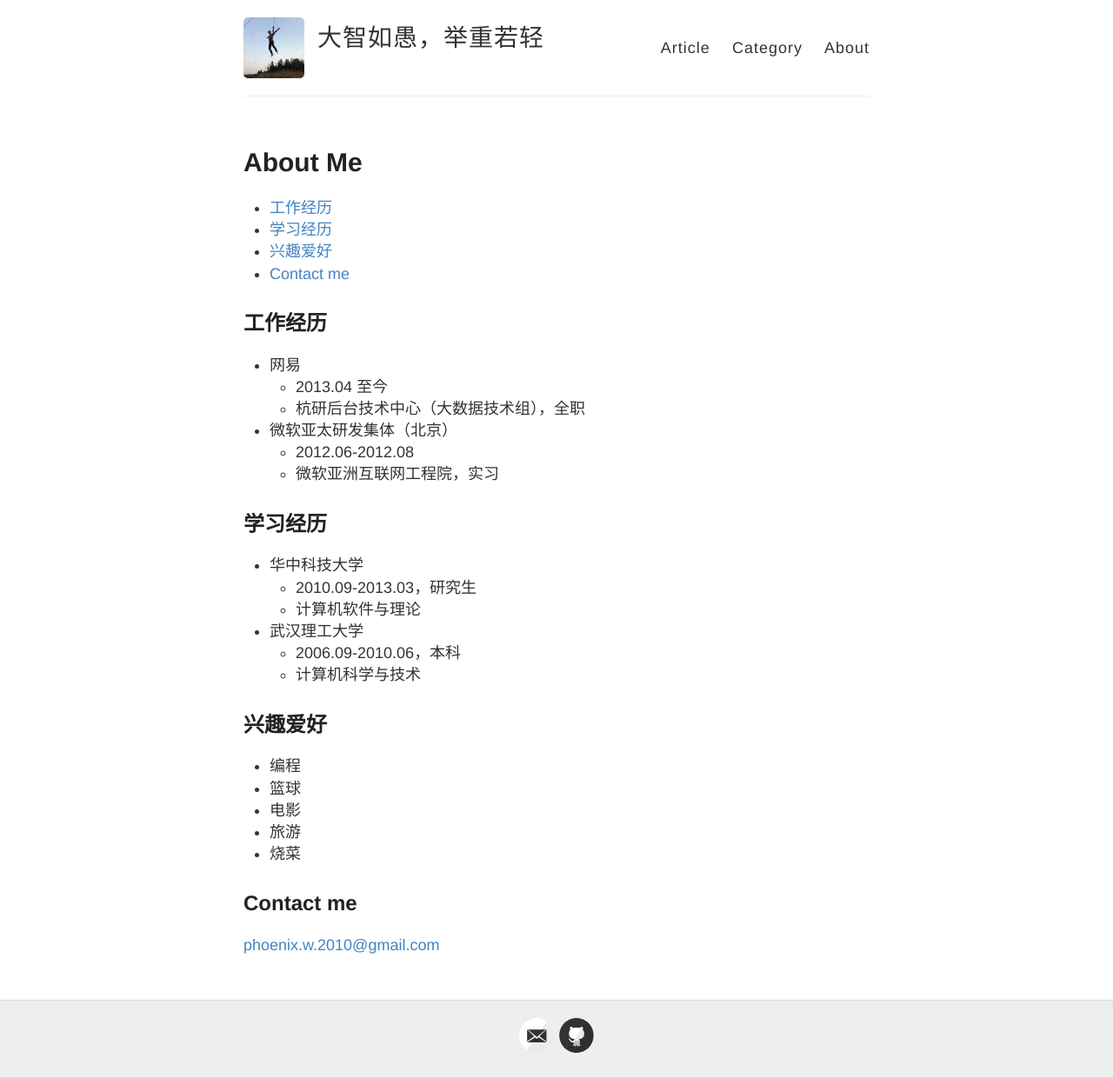
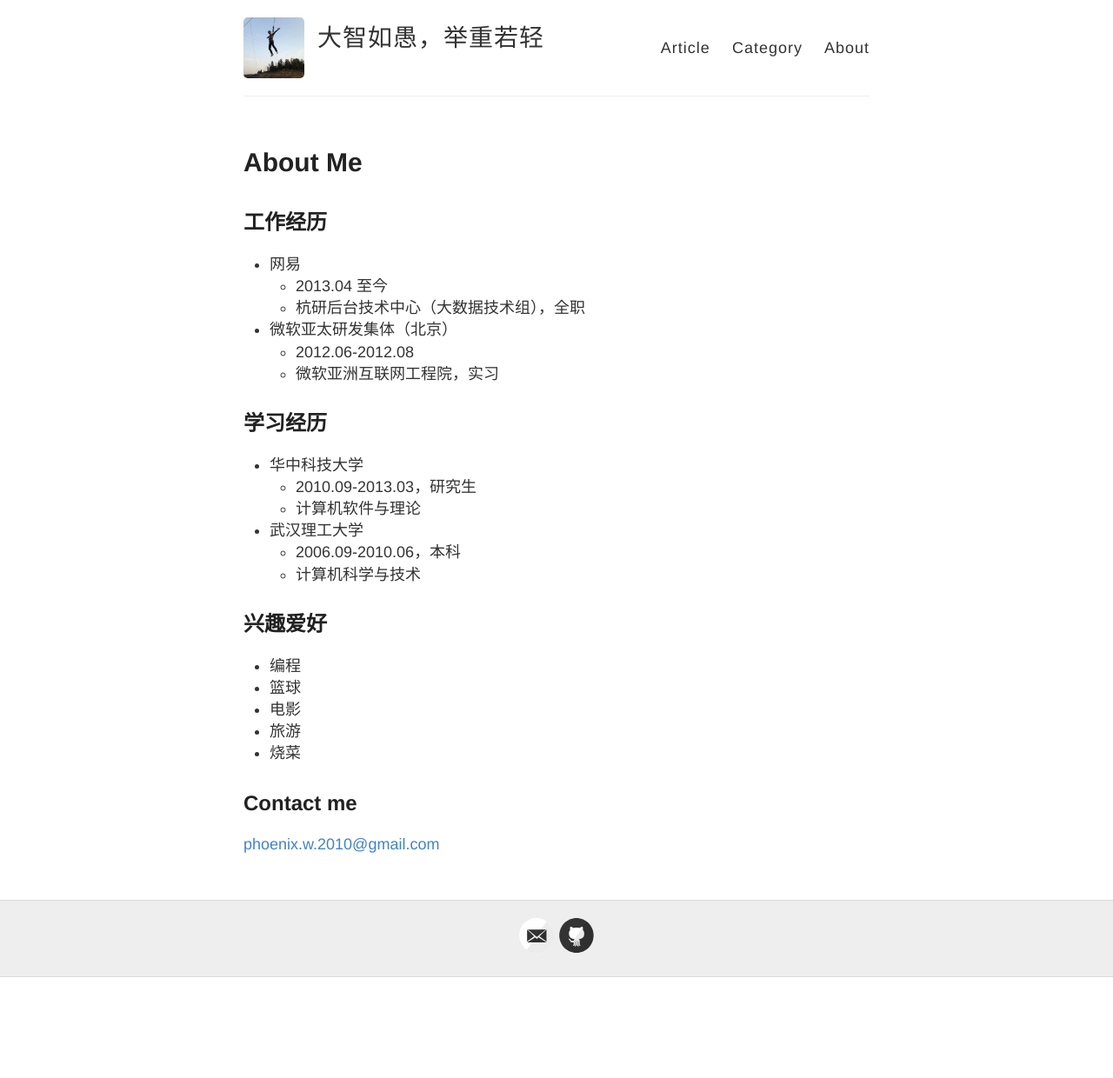
Before and after one commit to CC213/cc213.github.io, a Jekyll site: the page built from about.md, in a window 1280 px wide. Shown: the whole page at 87% size. Built offline with Jekyll 4.4.1, drawn with Linux system fonts in a browser that asks for light colours; Markdown is read by kramdown in place of the engine named in the settings; after the commit the page ends 1124 px from its top, so only the background shows below that; some of the changed lines change nothing that is shown.

Commit message:
no message

```diff
--- a/_config.yml
+++ b/_config.yml
@@ -49,9 +49,6 @@ baseurl: ""
 paginate: 3
 paginate_path: "articles/page:num/"
 
-# for content
-markdown: kramdown
-
 #
 # !! You don't need to change any of the configuration flags below !!
 #
--- a/about.md
+++ b/about.md
@@ -3,9 +3,6 @@ layout: page
 title: About Me
 permalink: /about/
 ---
-
-* 目录
-{:toc}
 
 ## 工作经历
 
```
